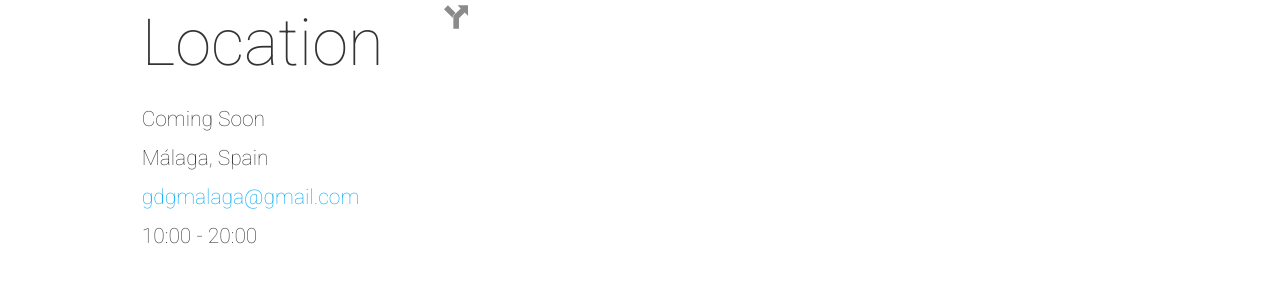
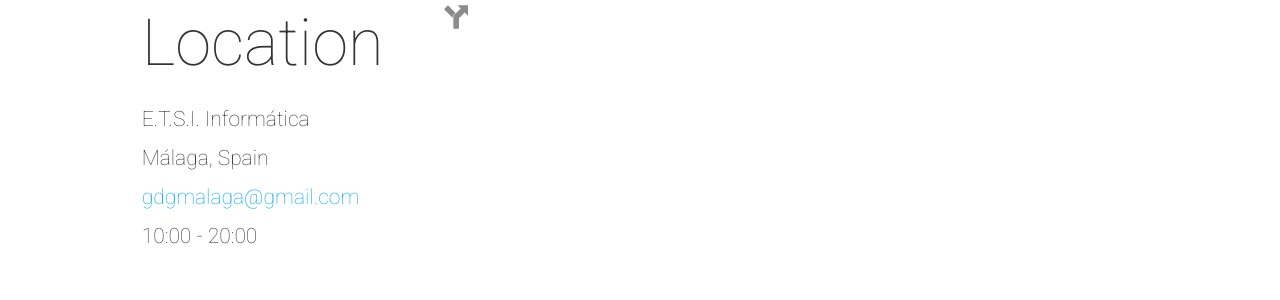
Before and after one commit to GDGMalaga/BiznagaFest-22, a Jekyll site: the page built from index.html, in a window 1280 px wide and 900 px high, scrolled down 2337 px. Shown: the part 153-453 px from the top of the window. Built offline with Jekyll 4.4.1, drawn with Linux system fonts in a browser that asks for light colours; nearby versions of some CDN libraries; comment, search, counter and statistics services are not loaded; part of the change alters nothing that is shown.

Commit message:
feat(_config.yml): udpate location

```diff
--- a/_config.yml
+++ b/_config.yml
@@ -91,19 +91,19 @@ rockstarSpeakersButtonText: "See all speakers"
 
 # Location Block
 locationBlockTitle: "Location"
-eventLocationName: "Coming Soon"
-eventLocationLink: "http://cabinet.kinopalace.lviv.ua/showtimes/"
+eventLocationName: "E.T.S.I. Informática"
+eventLocationLink: "https://www.uma.es/etsi-informatica/"
 eventStreetAddress: "Málaga"
 eventAddressLocality: "Spain"
 eventAddressLocalityRegion: "Málaga"
-eventPostalCode: ""
+eventPostalCode: "29071"
 eventAddressCountry: "Spain"
 eventStartTime: "2021-10-25T10:00"
 eventDoorTime: "09:00"
 eventEndTime: "2021-10-25T20:00"
-eventPlaceCoordinates: "36.7647499, -4.5642737"
-mapCenterCoordinates: "36.7647499, -4.5642737"
-mapMobileCenterCoordinates: "36.7647499, -4.5642737"
+eventPlaceCoordinates: "36.6612073, -4.7247399"
+mapCenterCoordinates: "36.6612073, -4.7247399"
+mapMobileCenterCoordinates: "36.6612073, -4.7247399"
 
 # Venue Block
 venueBlockTitle: "The Venue"
```
